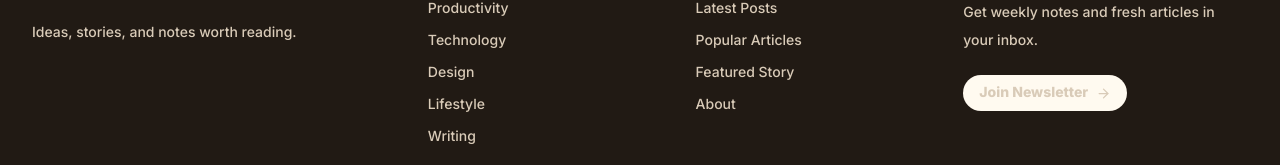
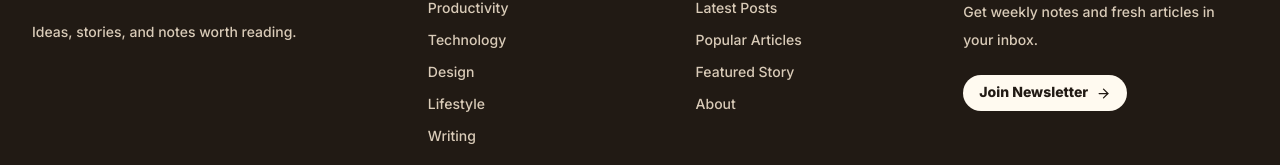
Before and after one commit to tan15hacks/noteview, a Next.js app: page / in a window 1280 px wide. Shown: the part 5565-5730 px from the top of the page. Built offline with nearby package versions, Linux system fonts and the light colour scheme.

Commit message:
Fix NoteView overflow and CTA contrast

```diff
--- a/app/globals.css
+++ b/app/globals.css
@@ -17,11 +17,15 @@
 }
 
 html {
+  width: 100%;
+  overflow-x: hidden;
   scroll-behavior: smooth;
 }
 
 body {
+  width: 100%;
   margin: 0;
+  overflow-x: hidden;
   background: var(--background);
   color: var(--foreground);
   font-family: var(--font-inter), Arial, Helvetica, sans-serif;
@@ -55,6 +59,11 @@ body::after {
   mask-image: linear-gradient(to bottom, black, transparent 78%);
 }
 
+img {
+  display: block;
+  max-width: 100%;
+}
+
 a {
   color: inherit;
   text-decoration: none;
@@ -78,6 +87,17 @@ a:focus-visible,
 input:focus-visible {
   outline: 2px solid #b45309;
   outline-offset: 4px;
+}
+
+.header-cta,
+.footer-cta {
+  color: #211a14 !important;
+}
+
+.header-cta svg,
+.footer-cta svg {
+  color: #211a14 !important;
+  stroke: #211a14 !important;
 }
 
 .nav-link {
```
